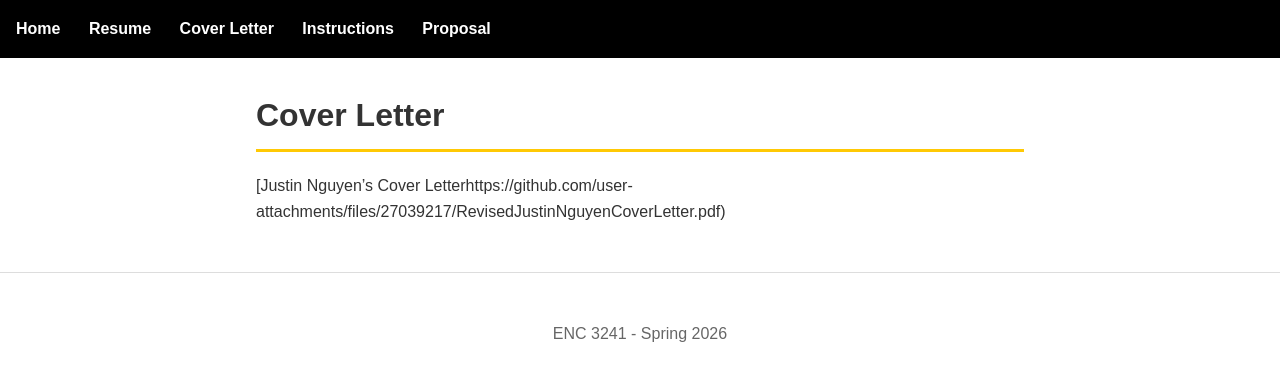
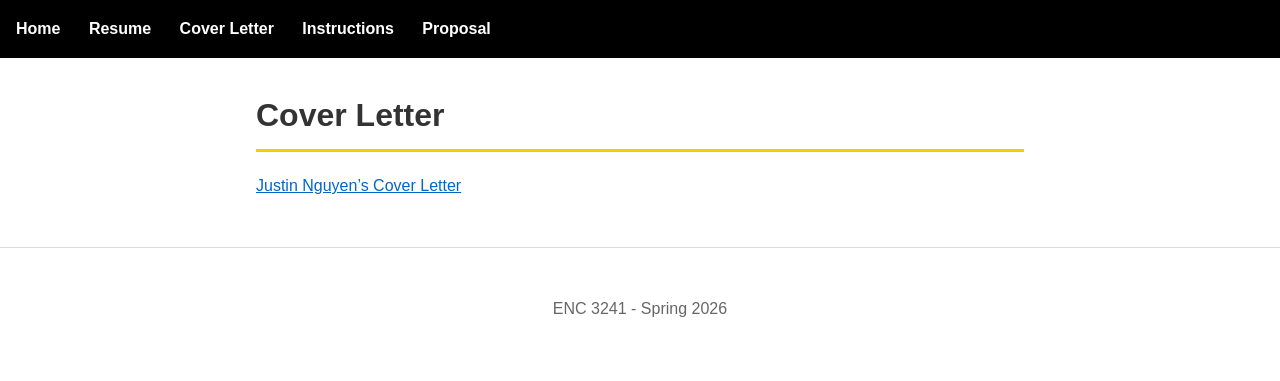
Before and after one commit to JustinNguyen556/ENC3241, a Jekyll site: the page built from coverletter.md, in a window 1280 px wide. Shown: the top 381 px of the page. Built offline with Jekyll 4.4.1, drawn with Linux system fonts in a browser that asks for light colours; our own code applies the rules of GitHub Pages for plain Markdown files; part of the change alters nothing that is shown.

Commit message:
Update coverletter.md

```diff
--- a/coverletter.md
+++ b/coverletter.md
@@ -1,3 +1,3 @@
 # Cover Letter
 
-[Justin Nguyen's Cover Letterhttps://github.com/user-attachments/files/27039217/RevisedJustinNguyenCoverLetter.pdf)
+[Justin Nguyen's Cover Letter](https://github.com/user-attachments/files/27039236/RevisedJustinNguyenCoverLetter.pdf)
```
